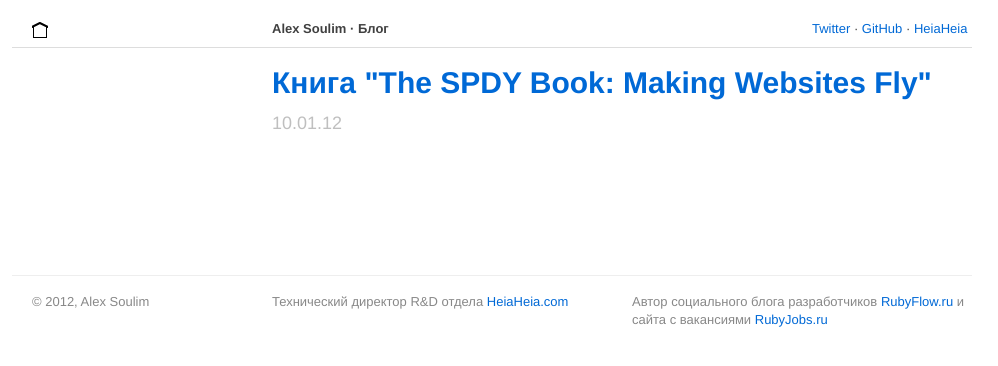
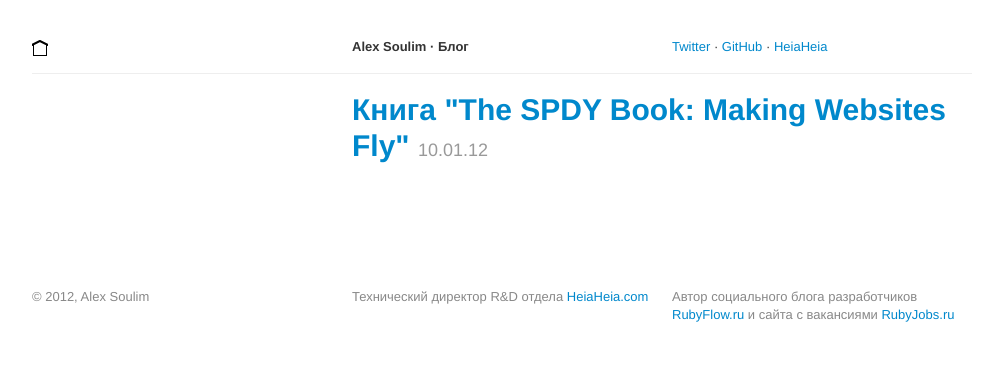
Before and after one commit to soulim/soulim.github.com, a Jekyll site: the page built from index.html, in a window 1280 px wide. Shown: the top 366 px of the page, without its empty margins (138-1136 px from the left). Built offline with Jekyll 4.4.1, drawn with Linux system fonts in a browser that asks for light colours.

Commit message:
Upgrade to Twitter Bootstrap 2.0

```diff
--- a/_layouts/default.html
+++ b/_layouts/default.html
@@ -22,33 +22,37 @@
 </head>
 <body>
   <div class="container">
-    <div class="row page-header">
+    <div class="page-header">
+    <div class="row">
       <div class="span4">
-        <p><a href="/"><img src="/assets/images/home_16.png" width="16" height="16" class="home-icon" /></a></p>
+        {% if page.url != "/index.html" %}
+          <a href="/"><img src="/assets/images/home_16.png" width="16" height="16" class="home-icon" /></a>
+        {% else %}
+          &nbsp;
+        {% endif %}
       </div>
-      <div class="span9">
-        <p><strong>Alex Soulim &middot; Блог</strong></p>
+      <div class="span4">
+        <strong>Alex Soulim &middot; Блог</strong>
       </div>
-      <div class="span3">
-        <p>
-          <a href="http://twitter.com/soulim">Twitter</a> &middot;
-          <a href="http://github.com/soulim">GitHub</a> &middot;
-          <a href="http://heiaheia.com/user/soulim">HeiaHeia</a>
-        </p>
+      <div class="span4">
+        <a href="http://twitter.com/soulim">Twitter</a> &middot;
+        <a href="http://github.com/soulim">GitHub</a> &middot;
+        <a href="http://heiaheia.com/user/soulim">HeiaHeia</a>
       </div>
     </div>
+  </div>
     <div class="row content">
-      <div class="span4">{% if page.thumb %}<a href="{{ page.thumb_url }}"><img src="/assets/images/{{ page.thumb }}" class="thumbnail" /></a>{% endif %}&nbsp;</div>
-      <div class="span12">{{ content }}</div>
+      <div class="span4">{% if page.thumb %}<a href="{{ page.thumb_url }}" class="thumbnail"><img src="/assets/images/{{ page.thumb }}" /></a>{% endif %}&nbsp;</div>
+      <div class="span8">{{ content }}</div>
     </div>
     <footer class="row">
       <div class="span4">
         <p>&copy;&nbsp;2012, Alex Soulim</p>
       </div>
-      <div class="span6">
+      <div class="span4">
         <p>Технический директор R&D отдела <a href="http://heiaheia.com">HeiaHeia.com</a></p>
       </div>
-      <div class="span6">
+      <div class="span4">
         <p>Автор социального блога разработчиков <a href="http://rubyflow.ru">RubyFlow.ru</a> и сайта с вакансиями <a href="http://rubyjobs.ru">RubyJobs.ru</a></p>
       </div>
     </footer>
```
Also changed, not shown: assets/images/spdy.png, assets/stylesheets/bootstrap.min.css, 1 other file.
